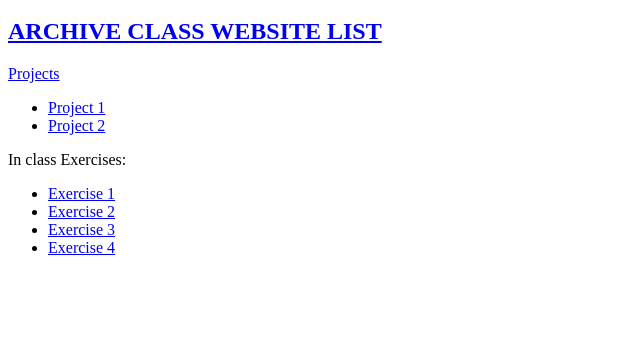
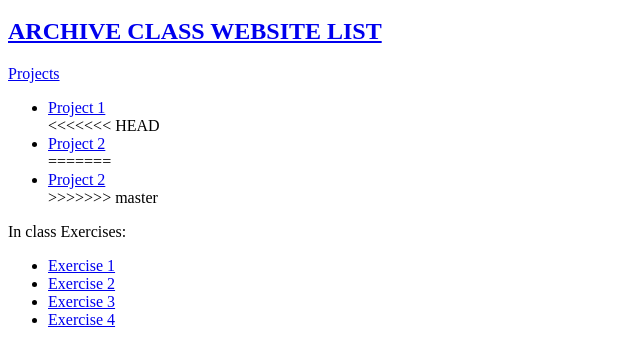
Before and after one commit to SihangC/interactivemedia323, a plain HTML site: page index.html in a window 1280 px wide. Shown: the part 109-472 px from the top of the page, without its empty margins (0-640 px from the left). Drawn offline with Linux system fonts and the light colour scheme.

Commit message:
Merge branch 'master' into gh-pages
# Conflicts:
#	index.html

```diff
--- a/index.html
+++ b/index.html
@@ -14,7 +14,11 @@
     Projects
     <ul>
     	<li><a href="http://garimathakur.github.io/interactivemedia323/project1/"> Project 1 </a> </li>
+<<<<<<< HEAD
     	<li><a href="project2/index.html"> Project 2 </a></li>
+=======
+      <li><a href="http://garimathakur.github.io/interactivemedia323/project2/"> Project 2 </a> </li>
+>>>>>>> master
     </ul>
   </p>
   <p>
```
